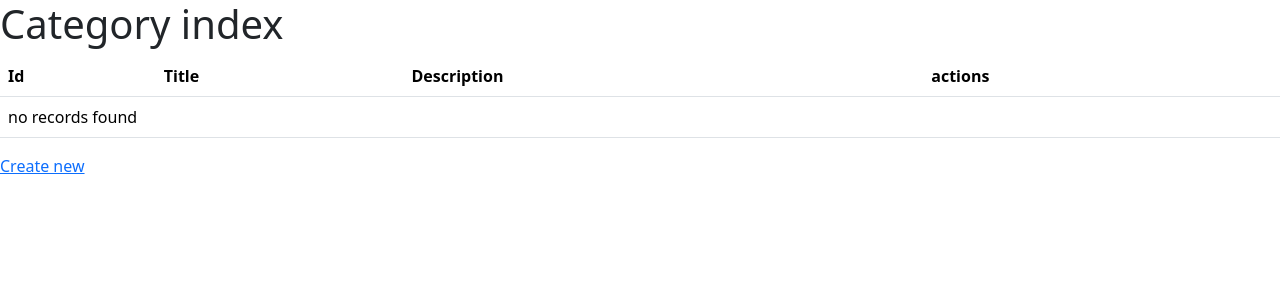
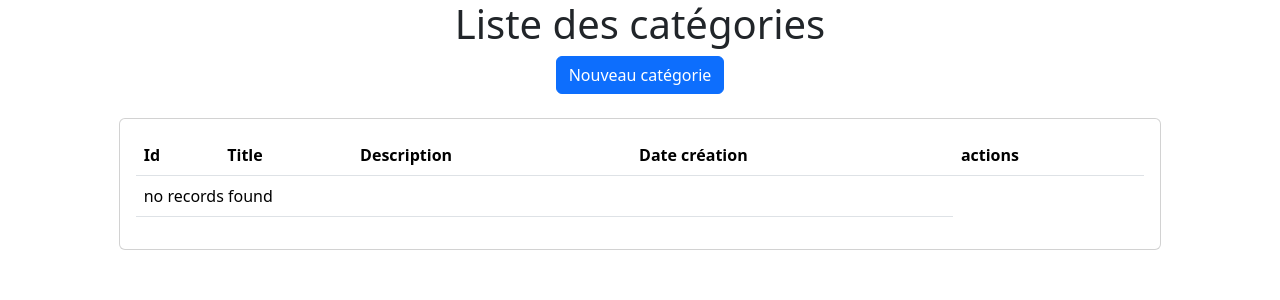
Before and after one commit to TECHLAB-ETECH-MAI-2025/Blog-Hasintsoa, a Symfony app: template templates/category/index.html.twig in a window 1280 px wide. Shown: the top 300 px of the page. Run offline with Twig, Linux system fonts and the light colour scheme; the template is opened without the code that fills it, so the values that code supplies are empty; some libraries are stand-ins or nearby versions.

Commit message:
ajout validation Category et modification interface

```diff
--- a/src/Controller/CategoryController.php
+++ b/src/Controller/CategoryController.php
@@ -30,7 +30,7 @@ final class CategoryController extends AbstractController
         $form->handleRequest($request);
 
         if ($form->isSubmitted() && $form->isValid()) {
-            dd($form);
+            $category->setCreatedAt(new \DateTimeImmutable());
             $entityManager->persist($category);
             $entityManager->flush();
             return $this->redirectToRoute('app_category_index', [], Response::HTTP_SEE_OTHER);
--- a/src/Entity/Category.php
+++ b/src/Entity/Category.php
@@ -5,8 +5,11 @@ namespace App\Entity;
 use App\Repository\CategoryRepository;
 use Doctrine\DBAL\Types\Types;
 use Doctrine\ORM\Mapping as ORM;
+use Symfony\Bridge\Doctrine\Validator\Constraints\UniqueEntity;
+use Symfony\Component\Validator\Constraints as Assert;
 
 #[ORM\Entity(repositoryClass: CategoryRepository::class)]
+#[UniqueEntity("title")]
 class Category
 {
     #[ORM\Id]
@@ -15,6 +18,8 @@ class Category
     private ?int $id = null;
 
     #[ORM\Column(length: 200)]
+    #[Assert\NotBlank()]
+    #[Assert\Length(min: 5)]
     private ?string $title = null;
 
     #[ORM\Column(type: Types::TEXT, nullable: true)]
--- a/templates/category/_delete_form.html.twig
+++ b/templates/category/_delete_form.html.twig
@@ -1,4 +1,4 @@
-<form method="post" action="{{ path('app_category_delete', {'id': category.id}) }}" onsubmit="return confirm('Are you sure you want to delete this item?');">
+<form class="d-inline-block" method="post" action="{{ path('app_category_delete', {'id': category.id}) }}" onsubmit="return confirm('Are you sure you want to delete this item?');">
     <input type="hidden" name="_token" value="{{ csrf_token('delete' ~ category.id) }}">
-    <button class="btn">Delete</button>
+    <button class="btn btn-danger">Delete</button>
 </form>
--- a/templates/category/index.html.twig
+++ b/templates/category/index.html.twig
@@ -3,14 +3,20 @@
 {% block title %}Category index{% endblock %}
 
 {% block body %}
-    <h1>Category index</h1>
-
-    <table class="table">
+    <div class="d-flex flex-column justify-content-center align-items-center mb-4">
+        <h1>Liste des catégories</h1>
+        <a href="{{ path('app_category_new') }}" class="btn btn-primary">Nouveau catégorie</a>
+    </div>
+    <div class="container col-md-10">
+        <div class="card">
+            <div class="card-body">
+                <table class="table table-hover align-middle">
                     <thead>
                         <tr>
                             <th>Id</th>
                             <th>Title</th>
                             <th>Description</th>
+                            <th>Date création</th>
                             <th>actions</th>
                         </tr>
                     </thead>
@@ -20,9 +26,11 @@
                             <td>{{ category.id }}</td>
                             <td>{{ category.title }}</td>
                             <td>{{ category.description }}</td>
+                            <td>{{ category.createdAt|date('Y-m-d') }}</td>
                             <td>
-                    <a href="{{ path('app_category_show', {'id': category.id}) }}">show</a>
-                    <a href="{{ path('app_category_edit', {'id': category.id}) }}">edit</a>
+                                <a href="{{ path('app_category_show', {'id': category.id}) }}" class="btn btn-primary">show</a>
+                                <a href="{{ path('app_category_edit', {'id': category.id}) }}" class="btn btn-success">edit</a>
+                                {{ include('category/_delete_form.html.twig') }}
                             </td>
                         </tr>
                     {% else %}
@@ -32,6 +40,7 @@
                     {% endfor %}
                     </tbody>
                 </table>
-
-    <a href="{{ path('app_category_new') }}">Create new</a>
+            </div>
+        </div>
+    </div>
 {% endblock %}
--- a/templates/category/new.html.twig
+++ b/templates/category/new.html.twig
@@ -8,7 +8,7 @@
         <div class="card-body">
             <h1>Ajouter un nouveau Catégorie</h1>
             {{ include('category/_form.html.twig') }}
-            <a href="{{ path('app_category_index') }}">back to list</a>
+            <a href="{{ path('app_category_index') }}" class="btn btn-success">back to list</a>
         </div>
     </div>
 </div>
```
Also changed, not shown: templates/category/edit.html.twig (+11 -6 lines). Lines whose indentation alone changed are shown as unchanged.
